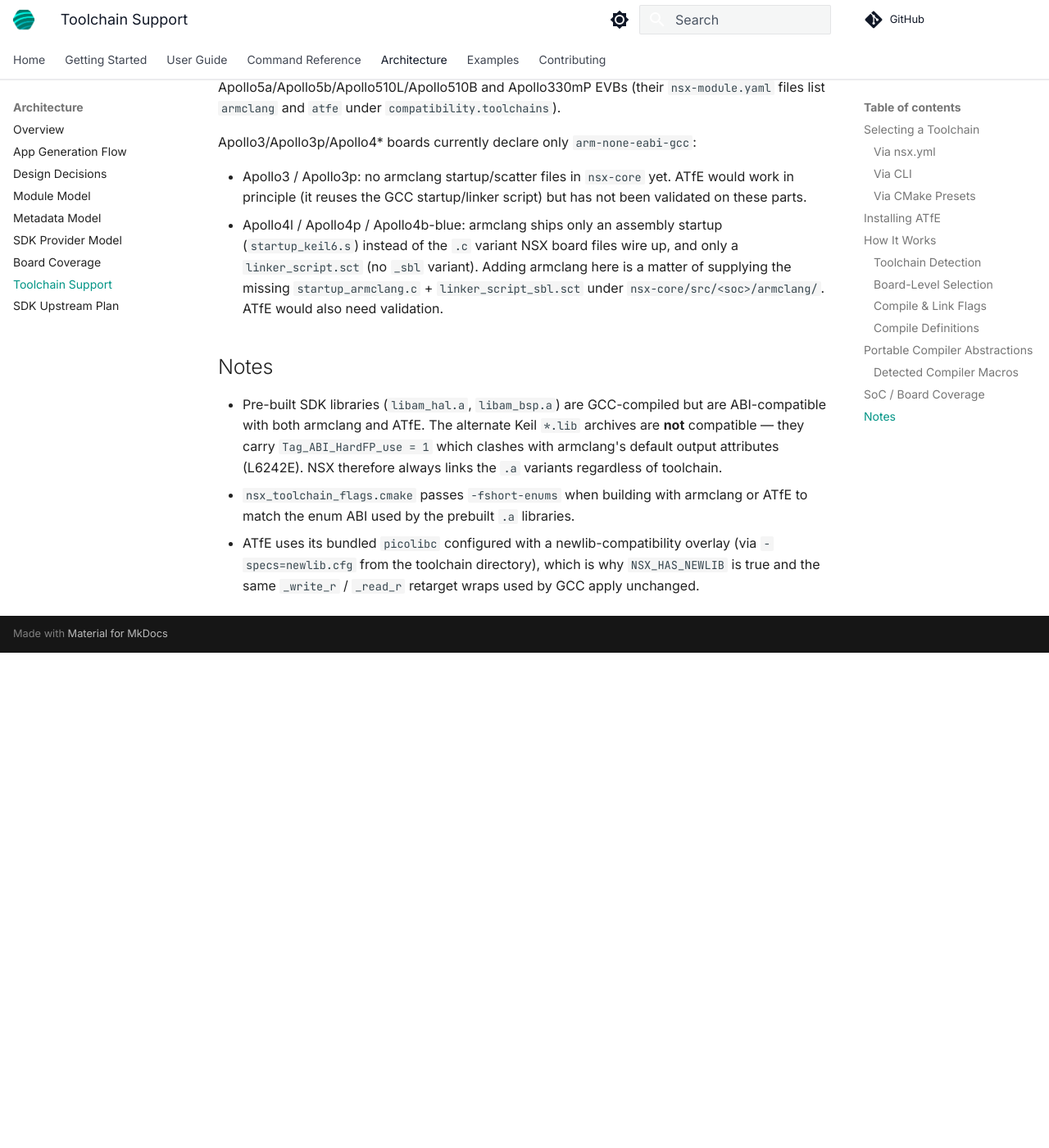
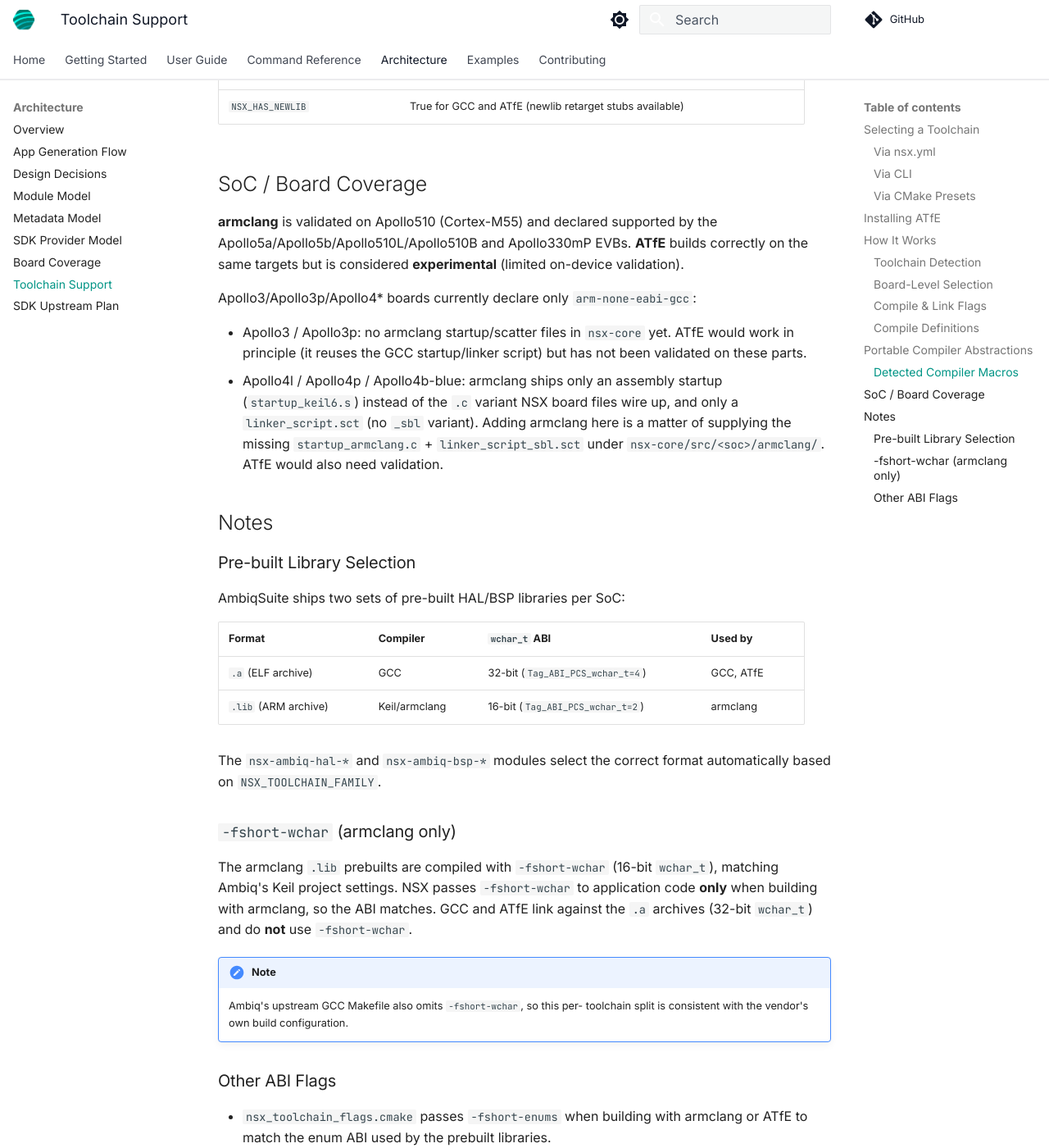
Before and after one commit to AmbiqAI/neuralspotx, an MkDocs documentation site: the page built from docs/architecture/toolchain-support.md, in a window 1280 px wide and 1400 px high, scrolled down 4062 px. Shown: the whole window at 82% size. Built offline with MkDocs 1.6.1 and Material for MkDocs 9.7.7, drawn with Linux system fonts in a browser that asks for light colours; comment, search, counter and statistics services are not loaded; before the commit the page ends 4858 px from its top, so only the background shows below that; some of the changed text lies outside the part shown.

Commit message:
docs: document -fshort-wchar ABI split and mark ATfE experimental
- toolchain-support.md: Add Status column (ATfE=Experimental), add 'Short wchar'
  row to flags table, document .lib/.a selection and -fshort-wchar rationale
- nsx_toolchain_flags.cmake: Add comment explaining -fshort-wchar ABI rationale
- constants.py: Add EXPERIMENTAL_TOOLCHAINS set with 'atfe'
- project_config.py: Log warning when experimental toolchain is selected

```diff
--- a/docs/architecture/toolchain-support.md
+++ b/docs/architecture/toolchain-support.md
@@ -2,11 +2,16 @@
 
 NSX supports three toolchains for building firmware:
 
-| Toolchain | Compiler | Linker | Binary Tool | Key |
-|-----------|----------|--------|-------------|-----|
-| **GCC** (default) | `arm-none-eabi-gcc` | `arm-none-eabi-ld` | `objcopy` / `size` | `arm-none-eabi-gcc` or `gcc` |
-| **Arm Compiler 6** | `armclang` | `armlink` | `fromelf` | `armclang` |
-| **ATfE** (LLVM Embedded) | `clang` | `ld.lld` | `llvm-objcopy` / `llvm-size` | `atfe` |
+| Toolchain | Compiler | Linker | Binary Tool | Key | Status |
+|-----------|----------|--------|-------------|-----|--------|
+| **GCC** (default) | `arm-none-eabi-gcc` | `arm-none-eabi-ld` | `objcopy` / `size` | `arm-none-eabi-gcc` or `gcc` | Stable |
+| **Arm Compiler 6** | `armclang` | `armlink` | `fromelf` | `armclang` | Stable |
+| **ATfE** (LLVM Embedded) | `clang` | `ld.lld` | `llvm-objcopy` / `llvm-size` | `atfe` | **Experimental** |
+
+!!! warning "ATfE is experimental"
+    ATfE (Arm Toolchain for Embedded) builds and runs correctly on Apollo5
+    targets, but has not been validated as extensively as GCC or armclang.
+    Use it for evaluation; production deployments should use GCC or armclang.
 
 **ATfE** is the [Arm Toolchain for Embedded](https://github.com/arm/arm-toolchain)
 — Arm's LLVM-based bare-metal toolchain (clang + lld + compiler-rt + picolibc
@@ -95,6 +100,7 @@
 | Optimization | `-O3 -ffast-math` | `-Ofast` | `-O3 -ffast-math` |
 | Sections | `-ffunction-sections -fdata-sections` | same | same |
 | Short enums | default | `-fshort-enums` (matches SDK libs) | `-fshort-enums` |
+| Short wchar | *(no — 32-bit, matches `.a`)* | `-fshort-wchar` (16-bit, matches `.lib`) | *(no — 32-bit, matches `.a`)* |
 | GC unused | `-Wl,--gc-sections` | `--remove` | `-Wl,--gc-sections` |
 | Entry point | `-Wl,--entry,Reset_Handler` | `--entry=Reset_Handler` | `-Wl,--entry,Reset_Handler` |
 | Linker script | `-T<path>.ld` | `--scatter=<path>.sct` | `-T<path>.ld` |
@@ -154,10 +160,10 @@
 
 ## SoC / Board Coverage
 
-Both **armclang** and **ATfE** are validated on Apollo510 (Cortex-M55) and
-declared supported by the Apollo5a/Apollo5b/Apollo510L/Apollo510B and Apollo330mP
-EVBs (their `nsx-module.yaml` files list `armclang` and `atfe` under
-`compatibility.toolchains`).
+**armclang** is validated on Apollo510 (Cortex-M55) and declared supported by
+the Apollo5a/Apollo5b/Apollo510L/Apollo510B and Apollo330mP EVBs.
+**ATfE** builds correctly on the same targets but is considered **experimental**
+(limited on-device validation).
 
 Apollo3/Apollo3p/Apollo4* boards currently declare only `arm-none-eabi-gcc`:
 
@@ -172,14 +178,35 @@
 
 ## Notes
 
-- Pre-built SDK libraries (`libam_hal.a`, `libam_bsp.a`) are GCC-compiled but
-  are ABI-compatible with both armclang and ATfE. The alternate Keil `*.lib`
-  archives are **not** compatible — they carry `Tag_ABI_HardFP_use = 1` which
-  clashes with armclang's default output attributes (L6242E). NSX therefore
-  always links the `.a` variants regardless of toolchain.
+### Pre-built Library Selection
+
+AmbiqSuite ships two sets of pre-built HAL/BSP libraries per SoC:
+
+| Format | Compiler | `wchar_t` ABI | Used by |
+|--------|----------|---------------|----------|
+| `.a` (ELF archive) | GCC | 32-bit (`Tag_ABI_PCS_wchar_t=4`) | GCC, ATfE |
+| `.lib` (ARM archive) | Keil/armclang | 16-bit (`Tag_ABI_PCS_wchar_t=2`) | armclang |
+
+The `nsx-ambiq-hal-*` and `nsx-ambiq-bsp-*` modules select the correct format
+automatically based on `NSX_TOOLCHAIN_FAMILY`.
+
+### `-fshort-wchar` (armclang only)
+
+The armclang `.lib` prebuilts are compiled with `-fshort-wchar` (16-bit
+`wchar_t`), matching Ambiq's Keil project settings. NSX passes `-fshort-wchar`
+to application code **only** when building with armclang, so the ABI matches.
+GCC and ATfE link against the `.a` archives (32-bit `wchar_t`) and do **not**
+use `-fshort-wchar`.
+
+!!! note
+    Ambiq's upstream GCC Makefile also omits `-fshort-wchar`, so this per-
+    toolchain split is consistent with the vendor's own build configuration.
+
+### Other ABI Flags
+
 - `nsx_toolchain_flags.cmake` passes `-fshort-enums` when building with
-  armclang or ATfE to match the enum ABI used by the prebuilt `.a` libraries.
+  armclang or ATfE to match the enum ABI used by the prebuilt libraries.
 - ATfE uses its bundled `picolibc` configured with a newlib-compatibility
-  overlay (via `-specs=newlib.cfg` from the toolchain directory), which is why
+  overlay (via `--config=newlib.cfg` from the toolchain directory), which is why
   `NSX_HAS_NEWLIB` is true and the same `_write_r` / `_read_r` retarget wraps
   used by GCC apply unchanged.
```
Also changed, not shown: 3 other files.
